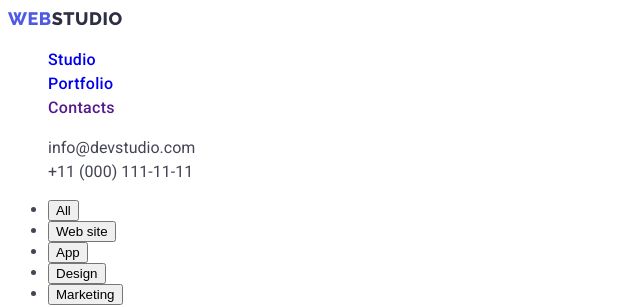
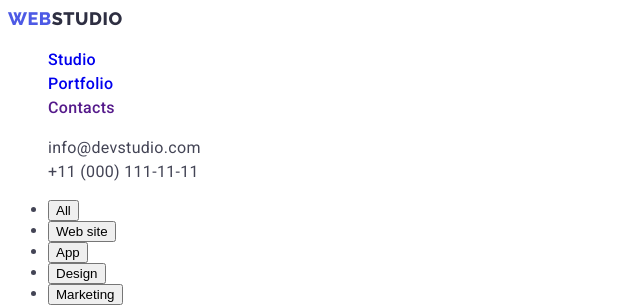
Before and after one commit to Dtimewarp/goit-markup-hw-02, a plain HTML site: page portfolio.html in a window 1280 px wide. Shown: the top 307 px of the page, 0-640 px from the left. Drawn offline with Linux system fonts and the light colour scheme.

Commit message:
try6 header

```diff
--- a/css/styles.css
+++ b/css/styles.css
@@ -63,6 +63,6 @@ body {
   font-style: normal;
   font-weight: 400;
   line-height: 1.5;
-  letter-spacing: 0.02px;
+  letter-spacing: 0.32px;
   list-style: none;
 }
```
